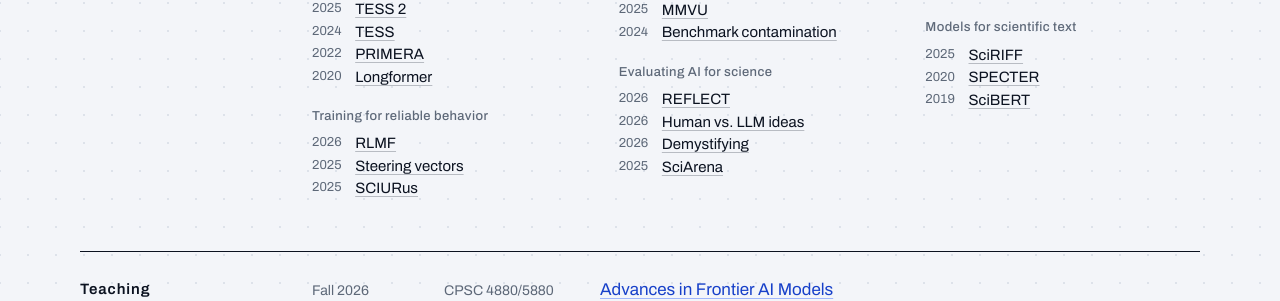
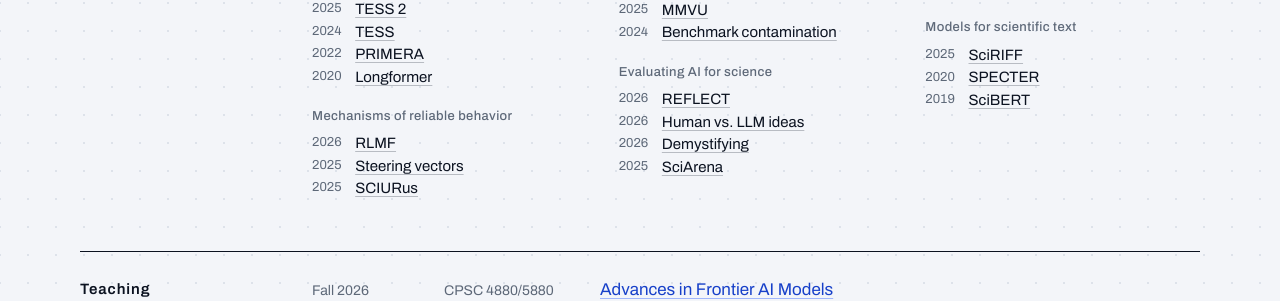
Before and after one commit to armancohan/acohan.github.io, a Jekyll site: the page built from index.html, in a window 1280 px wide. Shown: the part 1033-1334 px from the top of the page. Built offline with Jekyll 4.4.1, drawn with Linux system fonts in a browser that asks for light colours.

Commit message:
Rename sub-theme to mechanisms of reliable behavior
Co-Authored-By: Claude Fable 5.1 <noreply@anthropic.com>

```diff
--- a/index.html
+++ b/index.html
@@ -110,7 +110,7 @@
         <div class="question">
           <h3>What architectures and training signals make language models more capable?</h3>
           <ul class="works"><li><span class="y">2026</span><a href="https://openreview.net/forum?id=QIFuWgnn6m" title="Rethinking Reward Supervision: Rubric-Conditioned Self-Distillation">Rubric self-distillation</a></li><li><span class="y">2026</span><a href="https://arxiv.org/abs/2602.16802" title="References Improve LLM Alignment in Non-Verifiable Domains">References improve alignment</a></li><li><span class="y">2025</span><a href="https://aclanthology.org/2025.acl-long.1029/" title="TESS 2: A Large-Scale Generalist Diffusion Language Model">TESS 2</a></li><li><span class="y">2024</span><a href="https://aclanthology.org/2024.eacl-long.144/" title="TESS: Text-to-Text Self-Conditioned Simplex Diffusion">TESS</a></li><li><span class="y">2022</span><a href="https://aclanthology.org/2022.acl-long.360/" title="PRIMERA: Pyramid-based Masked Sentence Pre-training for Multi-document Summarization">PRIMERA</a></li><li><span class="y">2020</span><a href="https://arxiv.org/abs/2004.05150" title="Longformer: The Long-Document Transformer">Longformer</a></li></ul>
-          <h4>Training for reliable behavior</h4>
+          <h4>Mechanisms of reliable behavior</h4>
           <ul class="works"><li><span class="y">2026</span><a href="https://arxiv.org/abs/2606.32032" title="RLMF: Reinforcement Learning with Metacognitive Feedback Elicits Faithful Uncertainty Expression in LLMs">RLMF</a></li><li><span class="y">2025</span><a href="https://arxiv.org/abs/2502.18862" title="One-shot Optimized Steering Vectors Mediate Safety-relevant Behaviors in LLMs">Steering vectors</a></li><li><span class="y">2025</span><a href="https://aclanthology.org/2025.naacl-long.618/" title="SCIURus: Shared Circuits for Interpretable Uncertainty Representations in Language Models">SCIURus</a></li></ul>
         </div>
         <div class="question">
```
